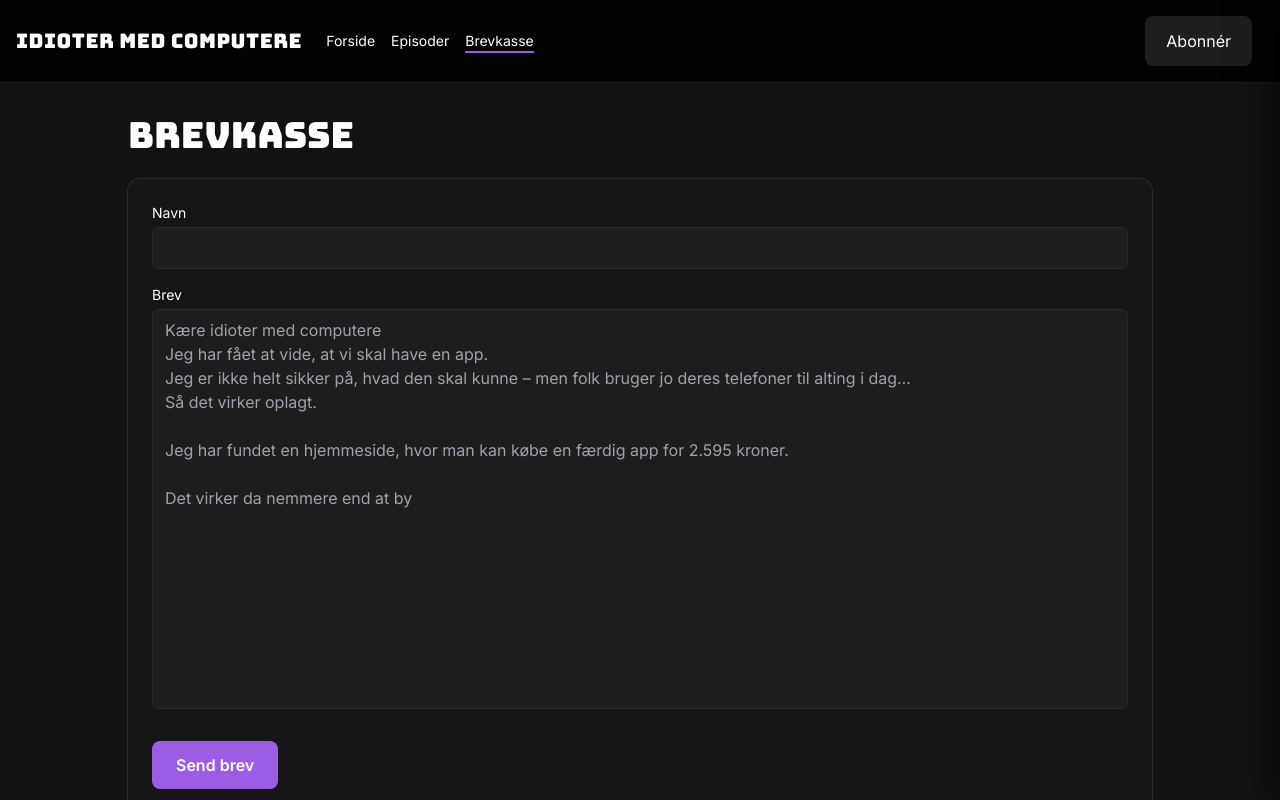
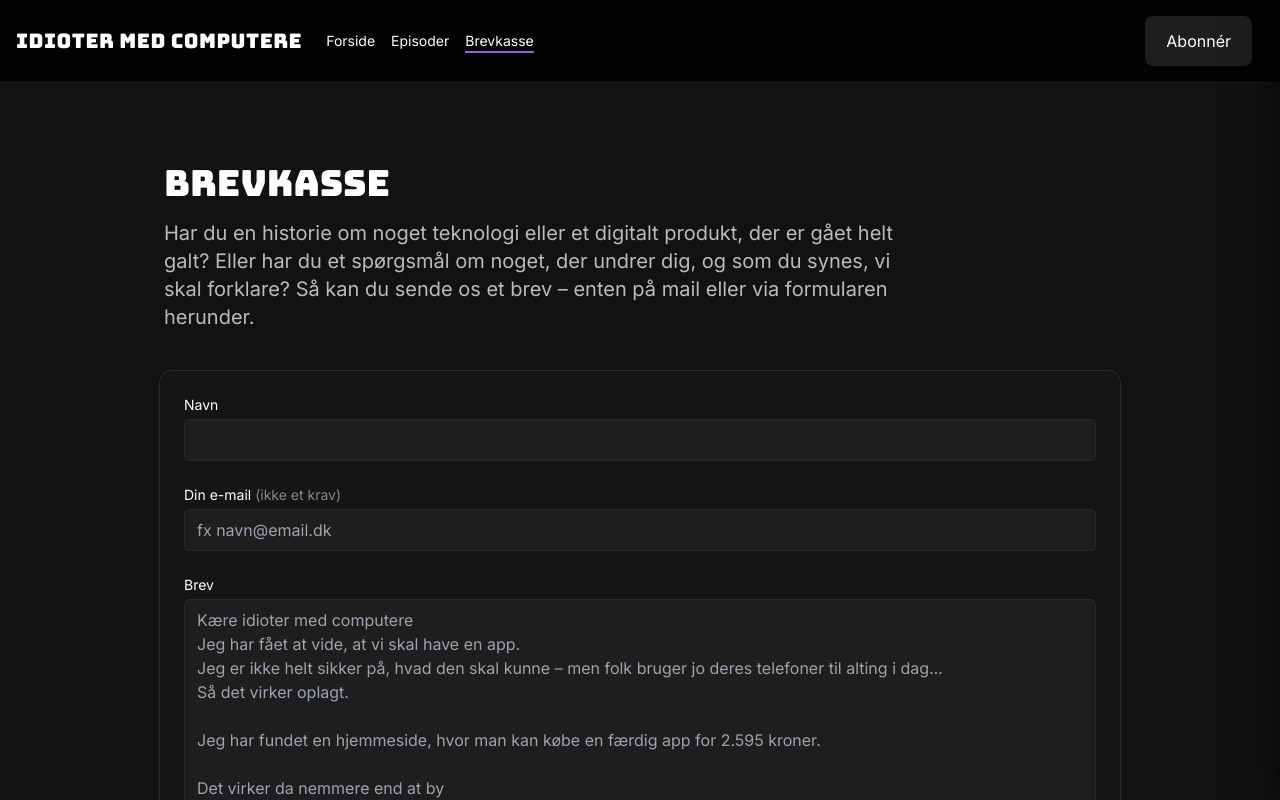
Before and after one commit to Idioter-med-Computere/hjemmeside, a Next.js app: page /brevkasse in a window 1280 px wide. Shown: the top 800 px of the page. Built offline with nearby package versions, Linux system fonts and the light colour scheme; no server answers.

Commit message:
spacing and styling

```diff
--- a/app/api/brevkasse/route.ts
+++ b/app/api/brevkasse/route.ts
@@ -1,10 +1,11 @@
-import { NextResponse } from 'next/server'
-import { z } from 'zod'
-import { verifyHCaptcha } from '@/lib/hcaptcha'
-import { sendEmail } from '@/lib/email'
+import {NextResponse} from 'next/server'
+import {z} from 'zod'
+import {verifyHCaptcha} from '@/lib/hcaptcha'
+import {sendEmail} from '@/lib/email'
 
 const schema = z.object({
     name: z.string().min(1),
+    email: z.string().trim().optional().or(z.literal('')),
     letter: z.string().min(1),
     token: z.string().optional(),
 })
@@ -12,17 +13,17 @@ const schema = z.object({
 export async function POST(req: Request) {
     const json = await req.json().catch(() => null)
     const parsed = schema.safeParse(json)
-  if (!parsed.success) return NextResponse.json({ error: 'Invalid' }, { status: 400 })
+    if (!parsed.success) return NextResponse.json({error: 'Invalid'}, {status: 400})
 
     const ok = await verifyHCaptcha(parsed.data.token)
-  if (!ok) return NextResponse.json({ error: 'Captcha failed' }, { status: 400 })
+    if (!ok) return NextResponse.json({error: 'Captcha failed'}, {status: 400})
 
     await sendEmail({
         fromName: parsed.data.name,
         to: 'hej@jegerdaniel.dk',
         subject: `Brev fra ${parsed.data.name}`,
-    text: parsed.data.letter,
+        text: `${parsed.data.letter}\n\n\nEmail angivet:\n${parsed.data.email || '(ingen e-mail angivet)'}`,
     })
 
-  return NextResponse.json({ ok: true })
+    return NextResponse.json({ok: true})
 }
--- a/app/brevkasse/page.tsx
+++ b/app/brevkasse/page.tsx
@@ -22,9 +22,12 @@ Bogholder hos Oles Murerservice`
 
 export default function BrevkassePage() {
     const [name, setName] = useState('')
+    const [email, setEmail] = useState('')
     const [letter, setLetter] = useState('')
     const [typing, setTyping] = useState('')
     const [submitting, setSubmitting] = useState(false)
+    const [success, setSuccess] = useState(false)
+    const [errors, setErrors] = useState<{ [key: string]: string }>({})
     const idxRef = useRef(0)
 
     useEffect(() => {
@@ -38,22 +41,65 @@ export default function BrevkassePage() {
         return () => clearInterval(id)
     }, [])
 
+    function validateForm() {
+        const newErrors: { [key: string]: string } = {}
+
+        // Navn
+        if (name.trim().length < 2) newErrors.name = 'Du skal skrive dit navn.'
+
+        // Brev
+        if (letter.trim().length < 2) newErrors.letter = 'Dit brev må ikke være tomt.'
+
+        // E-mail
+        const cleanEmail = email.trim() // fjerner mellemrum før/efter
+        if (cleanEmail.length > 0) {
+            const hasAt = cleanEmail.includes('@')
+            const hasDot = cleanEmail.includes('.')
+            const atPos = cleanEmail.indexOf('@')
+            const dotPos = cleanEmail.lastIndexOf('.')
+
+            if (!hasAt) {
+                newErrors.email = 'E-mail-adresse skal indeholde @.'
+            } else if (!hasDot) {
+                newErrors.email = 'E-mail-adresse skal indeholde et punktum.'
+            } else if (
+                atPos < 1 ||                // starter med @
+                dotPos < atPos + 2 ||       // . kommer lige efter @
+                dotPos === cleanEmail.length - 1 // . til sidst
+            ) {
+                newErrors.email = 'Ugyldig e-mail-adresse.'
+            }
+        }
+
+        // Captcha
+        const token = (window as any).hcaptcha?.getResponse?.() || ''
+        if (!token) newErrors.token = 'Du skal udfylde captcha.'
+
+        return {valid: Object.keys(newErrors).length === 0, errors: newErrors, token}
+    }
+
     async function onSubmit(e: React.FormEvent) {
         e.preventDefault()
+        const {valid, errors: validationErrors, token} = validateForm()
+        if (!valid) {
+            setErrors(validationErrors)
+            return
+        }
         setSubmitting(true)
+        setErrors({})
         try {
-            const token = (window as any).hcaptcha?.getResponse?.() || ''
             const res = await fetch('/api/brevkasse', {
                 method: 'POST',
                 headers: {'Content-Type': 'application/json'},
-                body: JSON.stringify({name, letter, token}),
+                body: JSON.stringify({name, email, letter, token}),
             })
             if (!res.ok) throw new Error('Fejl ved afsendelse')
-            alert('Tak for dit brev!')
+            setSuccess(true)
             setName('')
+            setEmail('')
             setLetter('')
             ;(window as any).hcaptcha?.reset?.()
-        } catch (err) {
+        } catch {
             alert('Noget gik galt. Prøv igen.')
         } finally {
             setSubmitting(false)
@@ -62,32 +108,101 @@ export default function BrevkassePage() {
 
     const siteKey = process.env.NEXT_PUBLIC_HCAPTCHA_SITEKEY
 
+    if (success) {
         return (
-        <div className="space-y-6">
-            <Script src="https://hcaptcha.com/1/api.js" async defer/>
-            <h1 className="font-display text-4xl">Brevkasse</h1>
-            <form onSubmit={onSubmit} className="card brevkasse-card p-6 space-y-4 min-h-[80vh] flex flex-col">
+            <div className="flex flex-col items-center justify-center h-[80vh] text-center space-y-4">
+                <svg xmlns="http://www.w3.org/2000/svg" className="w-16 h-16 text-[--accent]" fill="none" viewBox="0 0 24 24" stroke="currentColor">
+                    <path strokeLinecap="round" strokeLinejoin="round" strokeWidth={2} d="M5 13l4 4L19 7"/>
+                </svg>
+                <h2 className="text-2xl font-semibold text-[--accent]">Tak for dit brev!</h2>
+                <p className="text-[--text-dim] text-lg">Vi har modtaget det – tak for din historie 📨</p>
+            </div>
+        )
+    }
+
+    return (
+        <div className="flex flex-col min-h-[90svh] px-4 sm:px-6 md:px-8">
+            <Script src="https://hcaptcha.com/1/api.js" async defer />
+
+            <div className="ml-1">
+            <h1 className="font-display text-4xl mb-4">Brevkasse</h1>
+
+            <p className="text-[--text-dim] text-lg md:text-xl leading-relaxed mb-10 max-w-3xl">
+                Har du en historie om noget teknologi eller et digitalt produkt, der er gået helt galt?
+                Eller har du et spørgsmål om noget, der undrer dig, og som du synes, vi skal forklare?
+                Så kan du sende os et brev – enten på mail eller via formularen herunder.
+            </p>
+            </div>
+            <form
+                onSubmit={onSubmit}
+                className="card brevkasse-card flex flex-col flex-1 min-h-0 p-6 space-y-6"
+            >
+                {/* Navn */}
                 <div>
                     <label className="block text-sm mb-1">Navn</label>
-                    <input value={name} onChange={(e) => setName(e.target.value)} className="w-full rounded-md bg-[#1e1e1e] border border-[#2a2a2a] px-3 py-2 focus:outline-none" required/>
+                    <input
+                        value={name}
+                        onChange={(e) => setName(e.target.value)}
+                        className="w-full rounded-md bg-[#1e1e1e] border border-[#2a2a2a] px-3 py-2 focus:outline-none"
+                        required
+                    />
+                    {errors.name && <p className="text-red-500 text-sm mt-1">{errors.name}</p>}
                 </div>
-                <div className="flex-1 flex flex-col">
+
+                {/* Email */}
+                <div>
+                    <label className="block text-sm mb-1">
+                        Din e-mail <span className="text-[#888]">(ikke et krav)</span>
+                    </label>
+                    <input
+                        value={email}
+                        onChange={(e) => setEmail(e.target.value)}
+                        className="w-full rounded-md bg-[#1e1e1e] border border-[#2a2a2a] px-3 py-2 focus:outline-none"
+                        placeholder="fx navn@email.dk"
+                    />
+                    {errors.email && <p className="text-red-500 text-sm mt-1">{errors.email}</p>}
+                </div>
+
+                {/* Brev */}
+                <div className="flex-1 flex flex-col min-h-[30vh]">
                     <label className="block text-sm mb-1">Brev</label>
-                    <textarea value={letter} onChange={(e) => setLetter(e.target.value)} placeholder={typing}
-                              className="flex-1 min-h-[50vh] w-full rounded-md bg-[#1e1e1e] border border-[#2a2a2a] px-3 py-2 focus:outline-none resize-none"
-                              required/>
+                    <textarea
+                        value={letter}
+                        onChange={(e) => setLetter(e.target.value)}
+                        placeholder={typing}
+                        className="flex-1 min-h-0 w-full rounded-md bg-[#1e1e1e] border border-[#2a2a2a] px-3 py-2 focus:outline-none resize-none"
+                        required
+                    />
+                    {errors.letter && <p className="text-red-500 text-sm mt-1">{errors.letter}</p>}
                 </div>
-                <div className="my-2">
+
+                {/* Captcha */}
+                <div>
                     <div className="h-captcha" data-sitekey={siteKey}></div>
+                    {errors.token && <p className="text-red-500 text-sm mt-2">{errors.token}</p>}
                 </div>
+
+                {/* Button */}
+                <div className="pt-8 pb-12">
                     <button
                         type="submit"
                         disabled={submitting}
-                    className="btn-purple self-start w-[40vw] sm:w-[24vw] md:w-auto px-4 mt-8 mb-10"
+                        className="btn-purple self-start w-[40vw] sm:w-[24vw] md:w-auto px-4"
                     >
                         Send brev
                     </button>
-                <p className="text-sm text-[#bbbbbb]">Eller send dit brev direkte til <a href="mailto:brev@idiotermedcomputere.dk" className="underline" style={{textDecorationColor: '#9b5de5'}}>brev@idiotermedcomputere.dk</a></p>
+                </div>
+
+                <p className="text-sm text-[#bbbbbb]">
+                    Eller send dit brev direkte til{' '}
+                    <a
+                        href="mailto:brev@idiotermedcomputere.dk"
+                        className="underline"
+                        style={{ textDecorationColor: '#9b5de5' }}
+                    >
+                        brev@idiotermedcomputere.dk
+                    </a>
+                </p>
             </form>
         </div>
     )
--- a/app/episodes/[slug]/page.tsx
+++ b/app/episodes/[slug]/page.tsx
@@ -10,7 +10,7 @@ export default async function EpisodePage(props: { params: Promise<{ slug: strin
     if (!episode) return <p>Episode ikke fundet</p>
 
     return (
-        <article className="relative w-full bg-[#080808] py-20 overflow-hidden">
+        <article className="relative w-full bg-[#080808] overflow-hidden">
             <div className="pointer-events-none absolute inset-x-0 top-0 h-[60px] bg-gradient-to-b from-[#101010] to-transparent"/>
             <div className="pointer-events-none absolute inset-x-0 bottom-0 h-[60px] bg-gradient-to-t from-[#101010] to-transparent"/>
 
--- a/app/episodes/page.tsx
+++ b/app/episodes/page.tsx
@@ -17,7 +17,7 @@ export default async function EpisodesPage() {
     const feed = rssUrl ? await parser.parseURL(rssUrl) : { items: [] as any[] }
 
     return (
-        <section className="relative w-full py-20 overflow-hidden">
+        <section className="relative w-full overflow-hidden">
             {/* gradient transitions */}
 
             <div className="page relative z-10 space-y-10">
--- a/app/layout.tsx
+++ b/app/layout.tsx
@@ -17,7 +17,7 @@ export default function RootLayout({ children }: { children: React.ReactNode })
       <html lang="da" className={`${bungee.variable} ${inter.variable}`}>
       <body className="min-h-screen font-sans text-white bg-[#121212]">
       <Header />
-      <main className="page py-8 page-enter page-enter-active">{children}</main>
+      <main className="page py-12 md:py-20 page-enter page-enter-active">{children}</main>
       <footer className="mt-16 border-t border-[#1e1e1e] py-8 text-center text-sm text-[#bbbbbb] bg-black/60">
         © 2025 Idioter med computere
       </footer>
```
Lines whose indentation alone changed are shown as unchanged.
